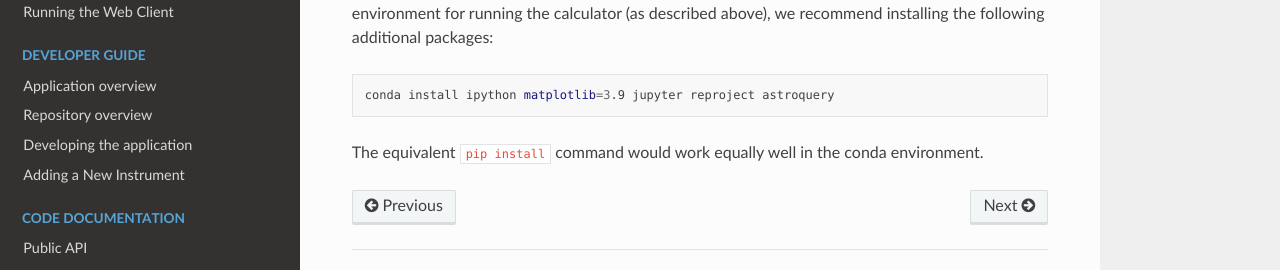
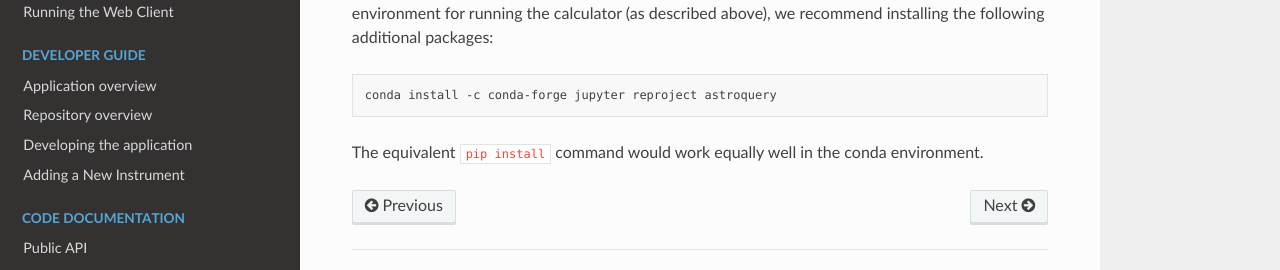
Before and after one commit to ukatc/AtLAST_sensitivity_calculator, a Sphinx documentation site: the page built from docs/source/user_guide/python_package_installation.rst, in a window 1280 px wide and 900 px high, scrolled down 591 px. Shown: the part 545-815 px from the top of the window. Built offline with Sphinx 7.4.7 and the Read the Docs theme 3.1.0, drawn with Linux system fonts in a browser that asks for light colours.

Commit message:
Modify conda install command for jupyter notebooks
Updated conda install command to use conda-forge channel for jupyter, reproject, and astroquery

```diff
--- a/docs/source/user_guide/python_package_installation.rst
+++ b/docs/source/user_guide/python_package_installation.rst
@@ -58,6 +58,6 @@ The above installs the minimal set of packages required for the calculator to pe
 
 .. code-block:: bash
 
-    conda install ipython matplotlib=3.9 jupyter reproject astroquery
+    conda install -c conda-forge jupyter reproject astroquery
 
 The equivalent ``pip install`` command would work equally well in the conda environment.
```
